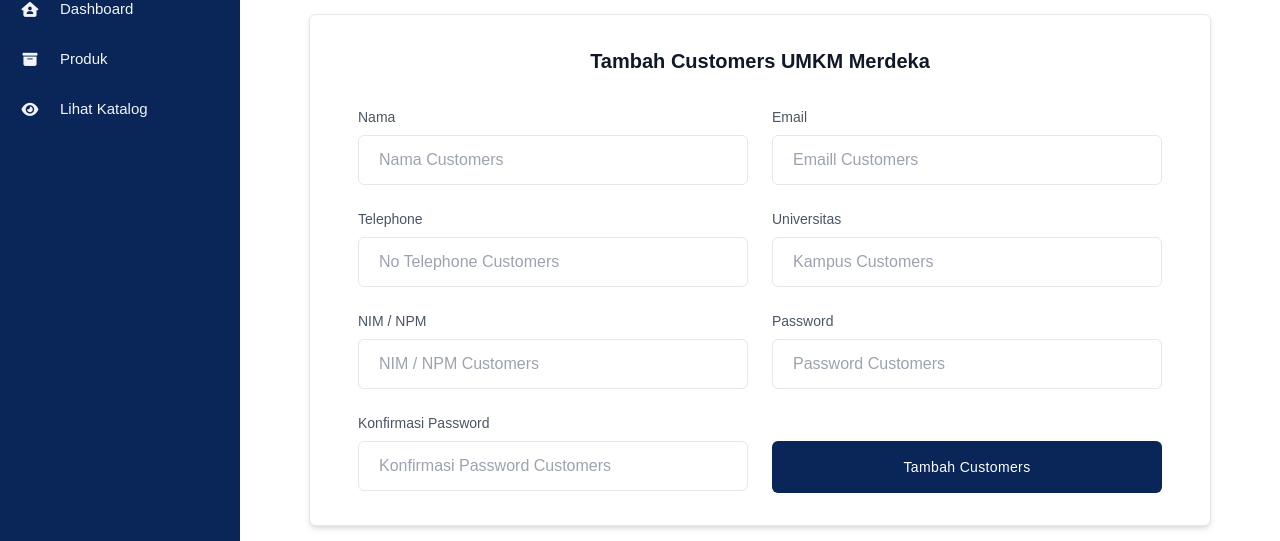
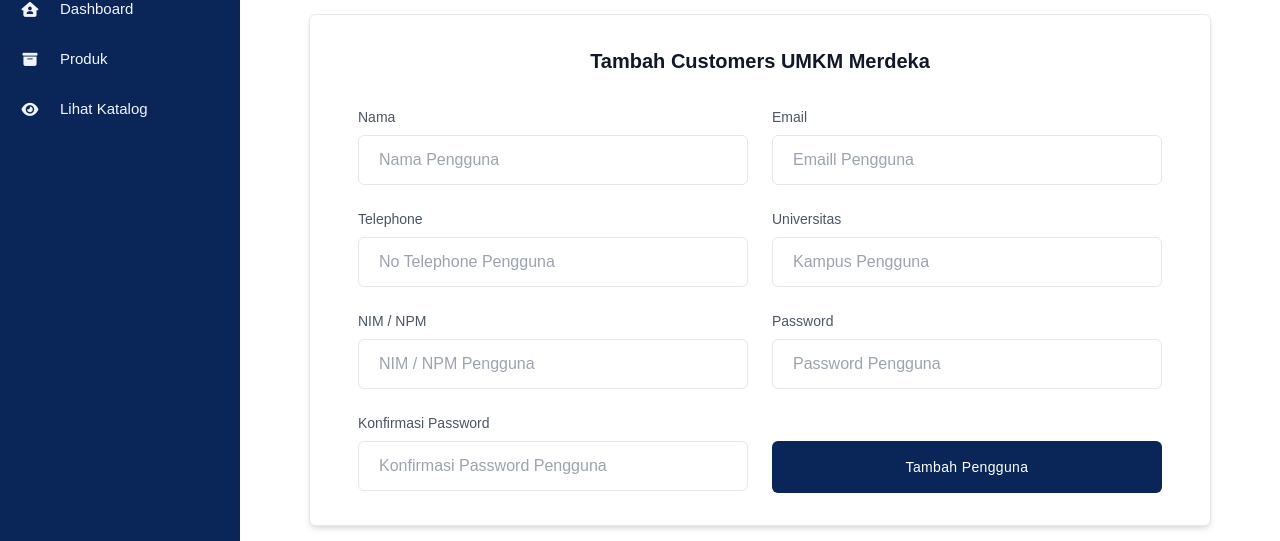
Before and after one commit to umkmMerdeka42/umkm-merdeka-dashboard-apps, a React (Create React App) app: page /users/add in a window 1280 px wide. Shown: the part 106-647 px from the top of the page. Built offline with nearby package versions, Linux system fonts and the light colour scheme; no server answers; what tw-elements would draw is missing.

Commit message:
fix crash on list-users

```diff
--- a/src/components/AddUserform.jsx
+++ b/src/components/AddUserform.jsx
@@ -69,7 +69,7 @@ const AddUserform = () => {
                     value={name}
                     onChange={(e) => setName(e.target.value)}
                     type="text"
-                    placeholder="Nama Customers"
+                    placeholder="Nama Pengguna"
                     className="block w-full px-5 py-3 mt-2 text-gray-700 placeholder-gray-400 bg-white border border-gray-200 rounded-md focus:border-blue-400 focus:ring-blue-400 focus:outline-none focus:ring focus:ring-opacity-40" />
                 </div>
 
@@ -79,7 +79,7 @@ const AddUserform = () => {
                   value={email}
                   onChange={(e) => setEmail(e.target.value)}
                   type="email"
-                  placeholder="Emaill Customers"
+                  placeholder="Emaill Pengguna"
                   className="block w-full px-5 py-3 mt-2 text-gray-700 placeholder-gray-400 bg-white border border-gray-200 rounded-md focus:border-blue-400 focus:ring-blue-400 focus:outline-none focus:ring focus:ring-opacity-40" />
                 </div>
 
@@ -89,7 +89,7 @@ const AddUserform = () => {
                     value={telephone}
                     onChange={(e) => setTelephone(e.target.value)}
                     type="text"
-                    placeholder="No Telephone Customers"
+                    placeholder="No Telephone Pengguna"
                     className="block w-full px-5 py-3 mt-2 text-gray-700 placeholder-gray-400 bg-white border border-gray-200 rounded-md focus:border-blue-400 focus:ring-blue-400 focus:outline-none focus:ring focus:ring-opacity-40" />
                 </div>
 
@@ -99,7 +99,7 @@ const AddUserform = () => {
                     value={university}
                     onChange={(e) => setUniversity(e.target.value)}
                     type="text"
-                    placeholder="Kampus Customers"
+                    placeholder="Kampus Pengguna"
                     className="block w-full px-5 py-3 mt-2 text-gray-700 placeholder-gray-400 bg-white border border-gray-200 rounded-md focus:border-blue-400 focus:ring-blue-400 focus:outline-none focus:ring focus:ring-opacity-40" />
                 </div>
 
@@ -109,7 +109,7 @@ const AddUserform = () => {
                     value={nim}
                     onChange={(e) => setNim(e.target.value)}
                     type="text"
-                    placeholder="NIM / NPM Customers"
+                    placeholder="NIM / NPM Pengguna"
                     className="block w-full px-5 py-3 mt-2 text-gray-700 placeholder-gray-400 bg-white border border-gray-200 rounded-md focus:border-blue-400 focus:ring-blue-400 focus:outline-none focus:ring focus:ring-opacity-40" />
                 </div>
 
@@ -119,7 +119,7 @@ const AddUserform = () => {
                     value={password}
                     onChange={(e) => setPassword(e.target.value)}
                     type="password"
-                    placeholder="Password Customers"
+                    placeholder="Password Pengguna"
                     className="block w-full px-5 py-3 mt-2 text-gray-700 placeholder-gray-400 bg-white border border-gray-200 rounded-md focus:border-blue-400 focus:ring-blue-400 focus:outline-none focus:ring focus:ring-opacity-40" />
                 </div>
 
@@ -129,7 +129,7 @@ const AddUserform = () => {
                     value={confPassword}
                     onChange={(e) => setConfPassword(e.target.value)}
                     type="password"
-                    placeholder="Konfirmasi Password Customers"
+                    placeholder="Konfirmasi Password Pengguna"
                     className="block w-full px-5 py-3 mt-2 text-gray-700 placeholder-gray-400 bg-white border border-gray-200 rounded-md focus:border-blue-400 focus:ring-blue-400 focus:outline-none focus:ring focus:ring-opacity-40" />
                 </div>
 
@@ -139,7 +139,7 @@ const AddUserform = () => {
                     data-mdb-ripple="true"
                     data-mdb-ripple-color="light"
                     className="block w-full px-5 py-4 mt-2 md:mt-7 text-sm tracking-wide text-white capitalize transition-colors duration-200 ease-in-out rounded-md bg-[#0a2558] hover:bg-sky-700 focus:outline-none focus:ring focus:ring-primary focus:ring-opacity-50">
-                    <span>Tambah Customers</span>
+                    <span>Tambah Pengguna</span>
                   </button>
                 </div>
 
--- a/src/components/EditUserform.jsx
+++ b/src/components/EditUserform.jsx
@@ -96,7 +96,7 @@ const EditUserform = () => {
                     value={name}
                     onChange={(e) => setName(e.target.value)}
                     type="text"
-                    placeholder="Nama Customers"
+                    placeholder="Nama Pengguna"
                     className="block w-full px-5 py-3 mt-2 text-gray-700 placeholder-gray-400 bg-white border border-gray-200 rounded-md focus:border-blue-400 focus:ring-blue-400 focus:outline-none focus:ring focus:ring-opacity-40" />
                 </div>
 
@@ -106,7 +106,7 @@ const EditUserform = () => {
                   value={email}
                   onChange={(e) => setEmail(e.target.value)}
                   type="email"
-                  placeholder="Emaill Customers"
+                  placeholder="Emaill Pengguna"
                   className="block w-full px-5 py-3 mt-2 text-gray-700 placeholder-gray-400 bg-white border border-gray-200 rounded-md focus:border-blue-400 focus:ring-blue-400 focus:outline-none focus:ring focus:ring-opacity-40" />
                 </div>
 
@@ -116,7 +116,7 @@ const EditUserform = () => {
                     value={telephone}
                     onChange={(e) => setTelephone(e.target.value)}
                     type="text"
-                    placeholder="No Telephone Customers"
+                    placeholder="No Telephone Pengguna"
                     className="block w-full px-5 py-3 mt-2 text-gray-700 placeholder-gray-400 bg-white border border-gray-200 rounded-md focus:border-blue-400 focus:ring-blue-400 focus:outline-none focus:ring focus:ring-opacity-40" />
                 </div>
 
@@ -126,7 +126,7 @@ const EditUserform = () => {
                     value={university}
                     onChange={(e) => setUniversity(e.target.value)}
                     type="text"
-                    placeholder="Kampus Customers"
+                    placeholder="Kampus Pengguna"
                     className="block w-full px-5 py-3 mt-2 text-gray-700 placeholder-gray-400 bg-white border border-gray-200 rounded-md focus:border-blue-400 focus:ring-blue-400 focus:outline-none focus:ring focus:ring-opacity-40" />
                 </div>
 
@@ -136,7 +136,7 @@ const EditUserform = () => {
                     value={nim}
                     onChange={(e) => setNim(e.target.value)}
                     type="text"
-                    placeholder="NIM / NPM Customers"
+                    placeholder="NIM / NPM Pengguna"
                     className="block w-full px-5 py-3 mt-2 text-gray-700 placeholder-gray-400 bg-white border border-gray-200 rounded-md focus:border-blue-400 focus:ring-blue-400 focus:outline-none focus:ring focus:ring-opacity-40" />
                 </div>
 
@@ -146,7 +146,7 @@ const EditUserform = () => {
                     value={password}
                     onChange={(e) => setPassword(e.target.value)}
                     type="password"
-                    placeholder="Password Customers"
+                    placeholder="Password Pengguna"
                     className="block w-full px-5 py-3 mt-2 text-gray-700 placeholder-gray-400 bg-white border border-gray-200 rounded-md focus:border-blue-400 focus:ring-blue-400 focus:outline-none focus:ring focus:ring-opacity-40" />
                 </div>
 
@@ -156,7 +156,7 @@ const EditUserform = () => {
                     value={confPassword}
                     onChange={(e) => setConfPassword(e.target.value)}
                     type="password"
-                    placeholder="Konfirmasi Password Customers"
+                    placeholder="Konfirmasi Password Pengguna"
                     className="block w-full px-5 py-3 mt-2 text-gray-700 placeholder-gray-400 bg-white border border-gray-200 rounded-md focus:border-blue-400 focus:ring-blue-400 focus:outline-none focus:ring focus:ring-opacity-40" />
                 </div>
 
--- a/src/components/ListProduct.jsx
+++ b/src/components/ListProduct.jsx
@@ -17,7 +17,7 @@ const ListProduct = () => {
   const alert = (id) => {
     Swal.fire({
       icon: 'warning',
-      title: 'ingin hapus produk?',
+      title: 'Ingin hapus produk?',
       text: 'produk yang kamu pilih akan terhapus',
       showCancelButton: true,
       confirmButtonText: 'Hapus',
@@ -45,7 +45,7 @@ const ListProduct = () => {
     allProduct();
     Swal.fire(
       'Terhapus!',
-      'Produk Kamu sudah di hapus',
+      'Produk yang Kamu pilih sudah di hapus',
       'success'
       );
   };
--- a/src/components/ListUser.jsx
+++ b/src/components/ListUser.jsx
@@ -14,8 +14,8 @@ const ListUser = () => {
   const alert = (id) => {
     Swal.fire({
       icon: 'warning',
-      title: 'ingin hapus produk?',
-      text: 'produk yang kamu pilih akan terhapus',
+      title: 'Ingin hapus pengguna?',
+      text: 'Pengguna yang kamu pilih akan terhapus',
       showCancelButton: true,
       confirmButtonText: 'Hapus',
       confirmButtonColor: '#d33'
@@ -41,7 +41,7 @@ const ListUser = () => {
     allUsers();
     Swal.fire(
       'Terhapus!',
-      'Produk Kamu sudah di hapus',
+      'Pengguna yang Kamu pilih sudah di hapus',
       'success'
       );
   };
@@ -53,7 +53,7 @@ const ListUser = () => {
         <div className="flex flex-col justify-center h-full">
           <div className="w-full mr-[14px] bg-white shadow-lg rounded-md border border-gray-200">
             <header className="px-5 py-4 border-b border-gray-100 flex justify-between items-center">
-              <h2 className="font-semibold text-[10px] w-24 md:w-full md:text-base lg:text-xl text-gray-800">Customers UMKM Merdeka</h2>
+              <h2 className="font-semibold text-[10px] w-24 md:w-full md:text-base lg:text-xl text-gray-800">Pengguna UMKM Merdeka</h2>
               <Link to="/users/add">
                 <button
                   type="button"
--- a/src/components/Register.jsx
+++ b/src/components/Register.jsx
@@ -54,8 +54,8 @@ const Register = () => {
                 <img src={Logo} className="w-44" alt="logo-umkm-merdeka" />
               </div>
 
-              <h1 className="mt-4 text-gray-500 font-semibold text-center">
-                Ayoo!, Bergabung dengan UMKM Merdeka Sekarang...
+              <h1 className="mt-4 text-gray-600 text-xl font-semibold text-center">
+                Ayoo!, Bergabung dengan UMKM Merdeka Sekarang
               </h1>
               {message && Alert(message)}
 
```
